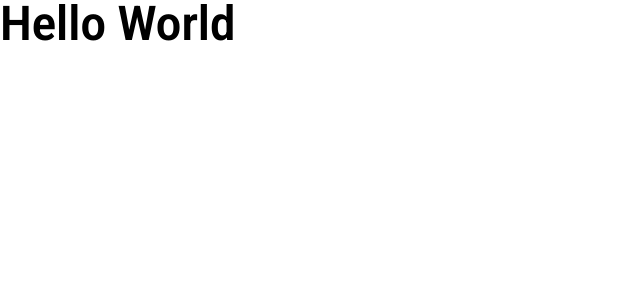
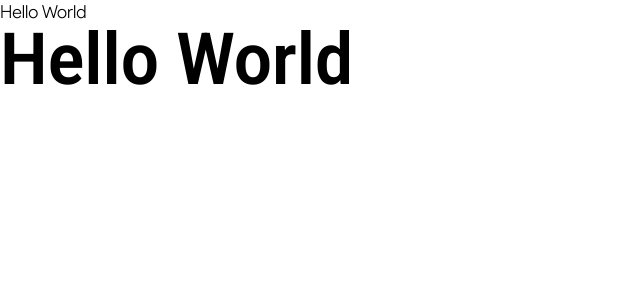
Before and after one commit to riyudev/MERNprac, a React app in the folder Frontend/: page / in a window 1280 px wide. Shown: the top 300 px of the page, without its empty margins (0-640 px from the left). Built offline with nearby package versions, Linux system fonts and the light colour scheme; the HTML template or start-up script is replaced by a standard one.

Commit message:
set up preflight

```diff
--- a/Frontend/src/App.jsx
+++ b/Frontend/src/App.jsx
@@ -5,7 +5,8 @@ function App() {
   return (
     <div className="">
       <div>
-        <p className="font-robotoBold text-5xl">Hello World</p>
+        <p className="">Hello World</p>
+        <h1>Hello World</h1>
       </div>
     </div>
   );
--- a/Frontend/src/index.css
+++ b/Frontend/src/index.css
@@ -10,3 +10,40 @@
   --font-productSansReg: productsans-regular;
   --font-productSansBold: productsans-bold;
 }
+
+@layer base {
+  *,
+  ::after,
+  ::before,
+  ::backdrop,
+  ::file-selector-button {
+    border-color: #d1d5db;
+  }
+
+  h1 {
+    @apply laptop:text-7xl font-robotoBold text-5xl;
+  }
+
+  h2 {
+    @apply laptop:text-5xl font-robotoBold text-4xl;
+  }
+
+  h3 {
+    @apply laptop:text-4xl font-robotoBold text-3xl;
+  }
+
+  h4 {
+    @apply laptop:text-2xl font-robotoBold text-xl;
+  }
+
+  h5 {
+    @apply font-productSansReg text-xl;
+  }
+
+  li,
+  button,
+  input,
+  p {
+    @apply font-productSansLight laptop:leading-6 text-lg;
+  }
+}
```
